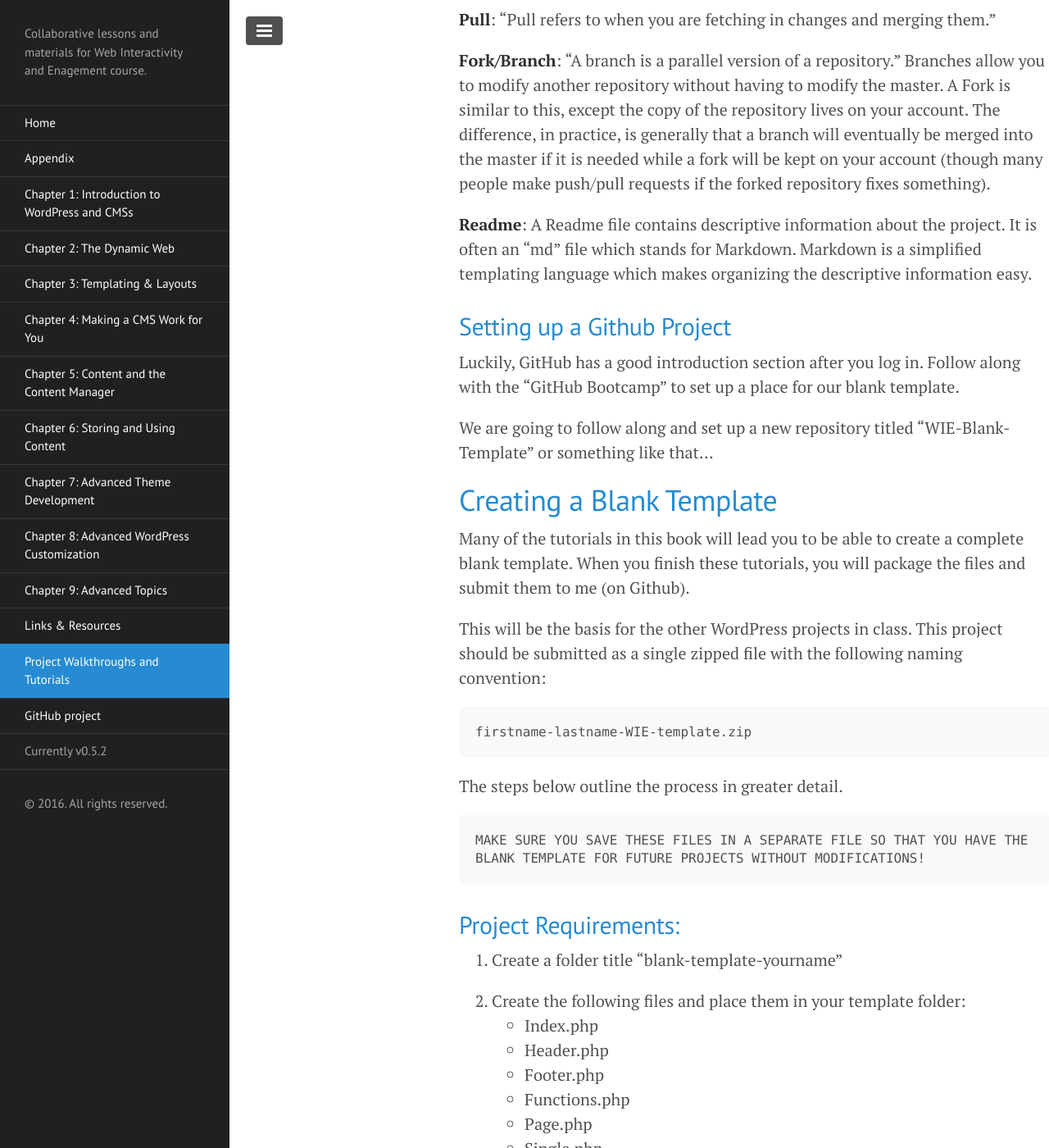
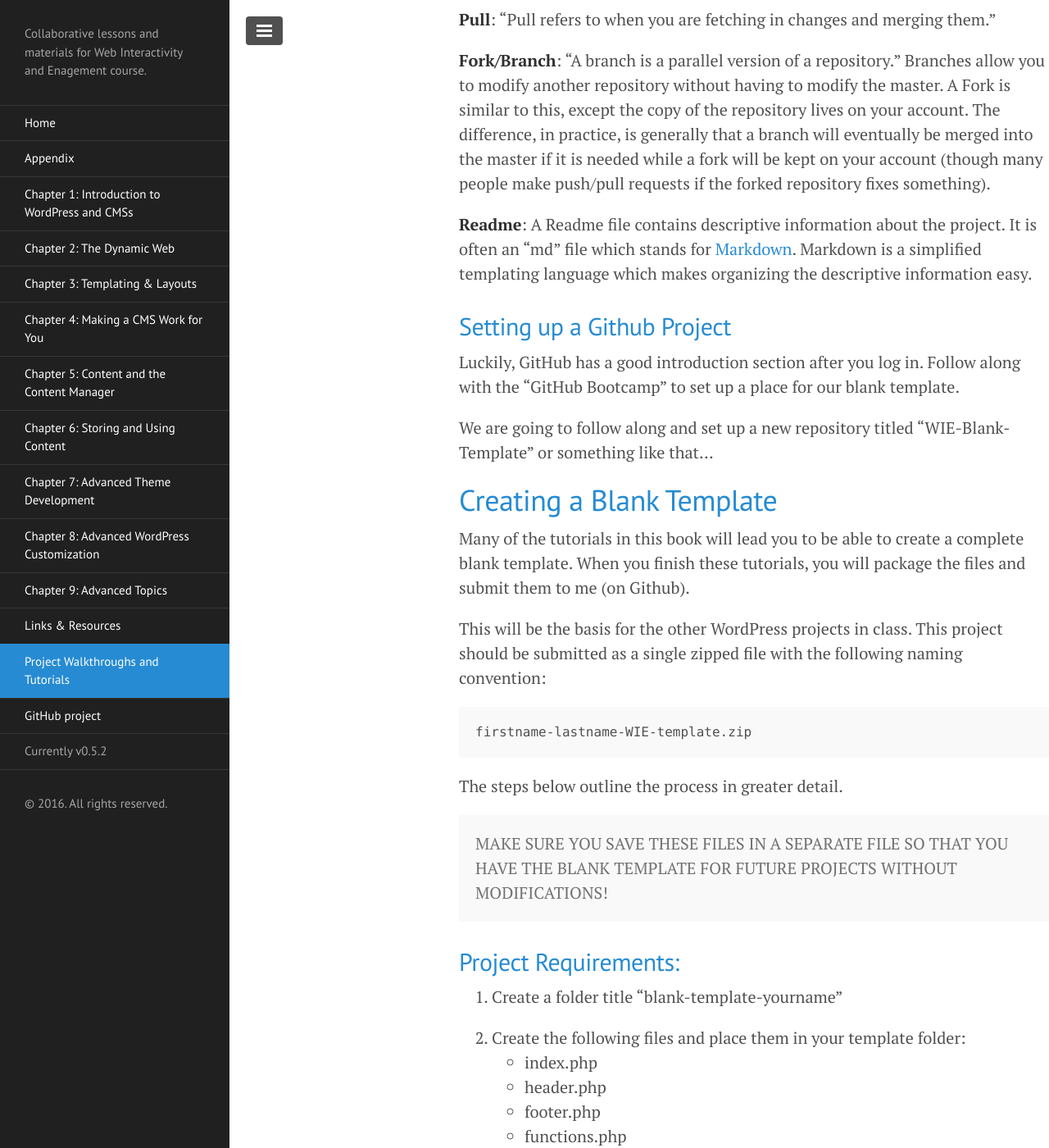
Before and after one commit to ahaywood/Web-Interactivity-and-Engagement, a Jekyll site: the page built from chapter-10/index.md, in a window 1280 px wide and 1400 px high, scrolled down 1827 px. Shown: the whole window at 82% size. Built offline with Jekyll 4.4.1, drawn with Linux system fonts in a browser that asks for light colours; Markdown is read by kramdown in place of the engine named in the settings; some of the changed text lies outside the part shown.

Commit message:
Chapter 10
Typo and formatting fixes for Chapter 10.

```diff
--- a/chapter-10/index.md
+++ b/chapter-10/index.md
@@ -45,7 +45,7 @@ Here is some terminology that you should know going into this:
 
 **Fork/Branch**: "A branch is a parallel version of a repository." Branches allow you to modify another repository without having to modify the master. A Fork is similar to this, except the copy of the repository lives on your account. The difference, in practice, is generally that a branch will eventually be merged into the master if it is needed while a fork will be kept on your account (though many people make push/pull requests if the forked repository fixes something).
 
-**Readme**: A Readme file contains descriptive information about the project. It is often an "md" file which stands for Markdown. Markdown is a simplified templating language which makes organizing the descriptive information easy.
+**Readme**: A Readme file contains descriptive information about the project. It is often an "md" file which stands for [Markdown](https://daringfireball.net/projects/markdown/). Markdown is a simplified templating language which makes organizing the descriptive information easy.
 
 
 ###  Setting up a Github Project
@@ -65,25 +65,24 @@ This will be the basis for the other WordPress projects in class. This project s
 
 The steps below outline the process in greater detail.
 
-	MAKE SURE YOU SAVE THESE FILES IN A SEPARATE FILE SO THAT YOU HAVE THE BLANK TEMPLATE FOR FUTURE PROJECTS WITHOUT MODIFICATIONS!
+<p class='message'>MAKE SURE YOU SAVE THESE FILES IN A SEPARATE FILE SO THAT YOU HAVE THE BLANK TEMPLATE FOR FUTURE PROJECTS WITHOUT MODIFICATIONS!</p>
 
 ### Project Requirements:
 
 1. Create a folder title "blank-template-yourname"
 
 2. Create the following files and place them in your template folder:
-	* Index.php
-	* Header.php
-	* Footer.php
-	* Functions.php
-	* Page.php
-	* Single.php
+	* index.php
+	* header.php
+	* footer.php
+	* functions.php
+	* page.php
+	* single.php
 	* 404.php
-	* Archive.php
-	* Search.php
-	* Sidebar.php
-	* Style.css
-
+	* archive.php
+	* search.php
+	* sidebar.php
+	* style.css
 
 3. Follow along in class to make sure these files all work together.
 
@@ -117,7 +116,7 @@ Completion of this project can be done by following along with the following tut
 
 ## <a name="class-presentations">Class Presentations</a>
 
-	This project is very specific to the Web Interactivity and Engagement Course - if you are using this course book for your general knowledge, disregard this section.
+<p class='message'>This project is very specific to the Web Interactivity and Engagement Course - if you are using this course book for your general knowledge, disregard this section.</p>
 
 You will be assigned a different "element" of web development as outlined in the ["Elements of a Website" lecture](http://jayres.github.io/Web-Interactivity-and-Engagement/chapter-2/#elements) here: [http://jayres.github.io/Web-Interactivity-and-Engagement/chapter-2/#elements](http://jayres.github.io/Web-Interactivity-and-Engagement/chapter-2/#elements)
 
@@ -172,7 +171,7 @@ You will mock up and then implement changes to the WordPress template to make a
 
 #### Grading Rubric:
 
-	Note that the majority of your grade is based on your ability to make a design and implement it as it appears in the mockup.
+<p class='message'>Note that the majority of your grade is based on your ability to make a design and implement it as it appears in the mockup.</p>
 
 **Design:** Did you provide an original, quality design beforehand? (Feel free to send new designs within a reasonable time before you begin your project if you have made any changes that were discussed in our critique): 35 points
 
@@ -233,7 +232,7 @@ h. Be well designed and demonstrate your knowledge and comfort with WordPress
 
 #### Grading Rubric:
 
-	Note that the majority of your grade is based on your ability to make a design and implement it as it appears in the mockup.
+<p class='message'>Note that the majority of your grade is based on your ability to make a design and implement it as it appears in the mockup.</p>
 
 **Design:** Did you provide an original, quality design beforehand? (Feel free to send new designs within a reasonable time before you begin your project if you have taken away changes from our critique)
 55 points
```
